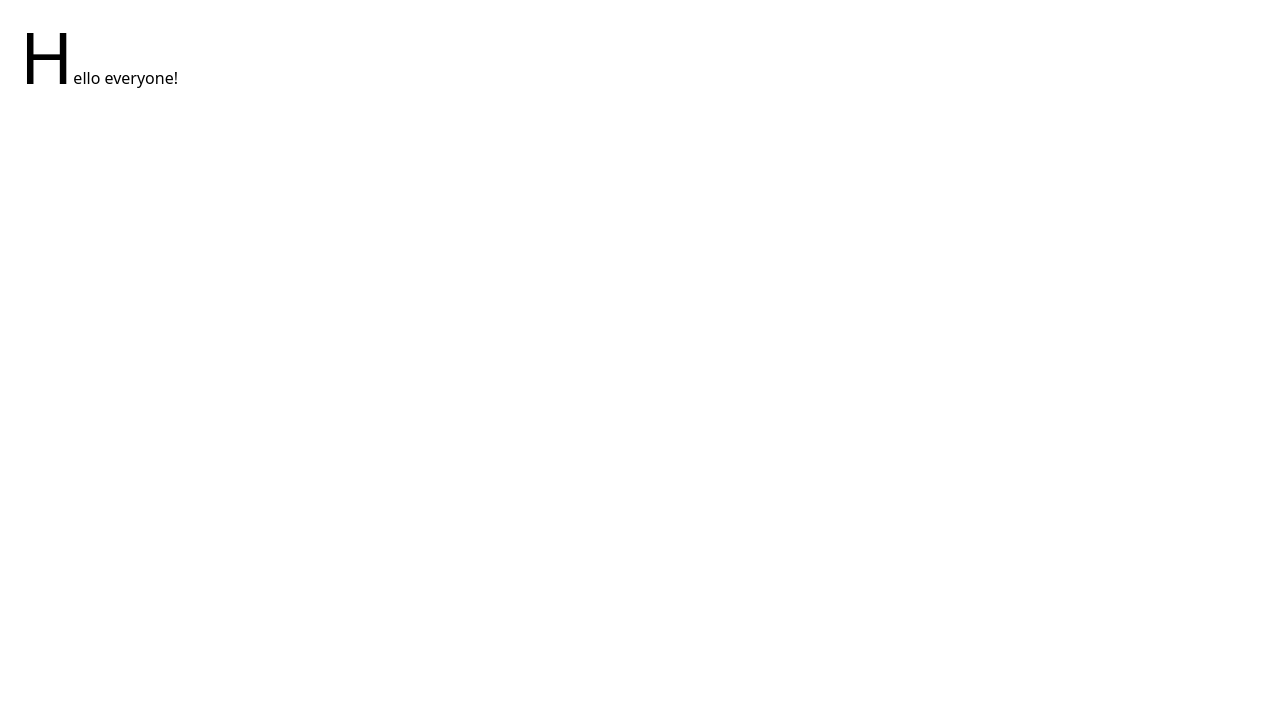
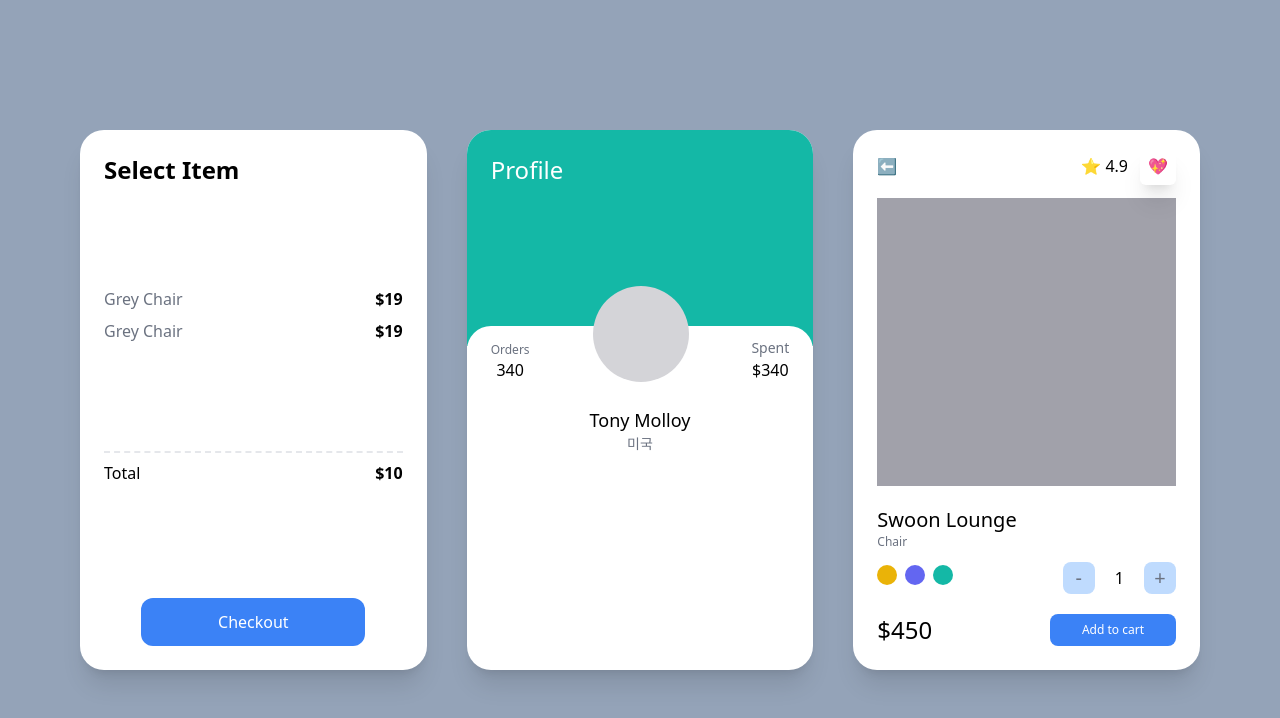
Before and after one commit to namwookyung/carrot-market, a Next.js app: page / in a window 1280 px wide. Shown: the top 718 px of the page. Built offline with nearby package versions, Linux system fonts and the light colour scheme.

Commit message:
tailwindcss_modifiers 학습_24.06.12

```diff
--- a/pages/index.tsx
+++ b/pages/index.tsx
@@ -2,109 +2,81 @@
 
 const Home: NextPage = () => {
   return (
-    // <div className="bg-slate-400 py-20 px-10 grid gap-10 min-h-screen">
-    //   <div className="bg-white p-6 rounded-3xl shadow-xl">
-    //     <span className="font-semibold text-3xl">Select Item</span>
-    //     <ul>
-    //       {[1, 2, 3, 4].map((i) => (
-    //         <div key={i} className="flex justify-between my-2">
-    //           <span className="text-gray-500">Grey Chair</span>
-    //           <span className="font-semibold">$19</span>
-    //         </div>
-    //       ))}
-    //     </ul>
-    //     <ul>
-    //       {["a", "b", "c", ""].map((c, i) => (
-    //         <li className="bg-red-500 py-2 empty:hidden" key={i}>{c}</li>
-    //       ))}
-    //     </ul>
-    //     <div className="flex justify-between mt-2 pt-2 border-t-2 border-dashed">
-    //       <span>Total</span>
-    //       <span className="font-semibold">$10</span>
-    //     </div>
-    //     <button className="mt-5 bg-blue-500 text-white p-3 text-center rounded-xl w-3/4 mx-auto
-    //     hover:bg-teal-500 hover:text-black
-    //     active:bg-yellow-500 focus:bg-red-500">
-    //       Checkout
-    //     </button>
-    //   </div>
-    //   <div className="bg-white overflow-hidden rounded-3xl shadow-xl group">
-    //     <div className="bg-blue-500 p-6 pb-14">
-    //       <span className="text-white text-2xl">Profile</span>
-    //     </div>
-    //     <div className="rounded-3xl p-6 bg-white relative -top-5">
-    //       <div className="flex relative -top-16 items-end justify-between">
-    //         <div className="flex flex-col items-center">
-    //           <span className="text-sm text-gray-500">Orders</span>
-    //           <span className="font-medium">340</span>
-    //         </div>
-    //         <div className="h-24 w-24 bg-zinc-300 rounded-full group-hover:bg-red-300"></div>
-    //         <div className="flex flex-col items-center">
-    //           <span className="text-sm text-gray-500">Spent</span>
-    //           <span className="font-medium">$340</span>
-    //         </div>
-    //       </div>
-    //       <div className="relative flex flex-col items-center -mt-10 -mb-5">
-    //         <span className="text-lg font-medium">Tony Molloy</span>
-    //         <span className="text-sm text-gray-500">미국</span>
-    //       </div>
-    //     </div>
-    //   </div>
-    //   <div className="bg-white p-6 rounded-3xl shadow-xl">
-    //     <div className="flex mb-5 justify-between items-center">
-    //       <span>⬅️</span>
-    //       <div className="space-x-3">
-    //         <span>⭐️ 4.9</span>
-    //         <span className="shadow-xl p-2 rounded-md">💖</span>
-    //       </div>
-    //     </div>
-    //     <div className="bg-zinc-400 h-72 mb-5"></div>
-    //     <div className="flex flex-col">
-    //       <span className="font-medium text-xl">Swoon Lounge</span>
-    //       <span className="text-xs text-gray-500">Chair</span>
-    //       <div className="mt-3 mb-5 flex justify-between items-center">
-    //         <div className="space-x-2">
-    //           <button className="w-5 h-5 rounded-full bg-yellow-500 focus:ring-2 ring-offset-2 ring-yellow-500 transition"></button>
-    //           <button className="w-5 h-5 rounded-full bg-indigo-500 focus:ring-2 ring-offset-2 ring-indigo-500 transition"></button>
-    //           <button className="w-5 h-5 rounded-full bg-teal-500 focus:ring-2 ring-offset-2 ring-teal-500 transition"></button>
-    //         </div>
-    //         <div className="flex items-center space-x-5">
-    //           <button className="rounded-lg bg-blue-200 flex justify-center items-center aspect-square w-8 text-xl text-gray-500">-</button>
-    //           <span>1</span>
-    //           <button className="rounded-lg bg-blue-200 flex justify-center items-center aspect-square w-8 text-xl text-gray-500">+</button>
-    //         </div>
-    //       </div>
-    //       <div className="flex justify-between items-center">
-    //         <span className="font-medium text-2xl">$450</span>
-    //         <button className="bg-blue-500 py-2 px-8 text-center text-xs text-white rounded-lg">Add to cart</button>
-    //       </div>
-    //     </div>
-    //   </div>
-    // </div>
-
-    // <form className="flex flex-col space-y-2 p-5">
-    //   <input
-    //     type="text"
-    //     required
-    //     placeholder="Username"
-    //     className="border p-1 peer border-gray-400 rounded-md"
-    //   />
-    //   <span className="hidden peer-invalid:block peer-invalid:text-red-500">
-    //     This input is invalid
-    //   </span>
-    //   <span className="hidden peer-valid:block peer-valid:text-teal-500">
-    //     Awesome username
-    //   </span>
-    //   <span className="hidden peer-hover:block peer-valid:text-amber-500">
-    //     Hello
-    //   </span>
-    //   <input type="submit" value="Login" className="bg-white" />
-    // </form>
-
-    <div className="flex flex-col space-y-2 p-5">
-      <p className="first-letter:text-7xl first-letter:hover:text-purple-400">
-        Hello everyone!
-      </p>
+    <div className="bg-slate-400 xl:place-content-center py-20 px-20 grid gap-10 lg:grid-col-2 xl:grid-cols-3 min-h-screen">
+      <div className="bg-white flex flex-col justify-between p-6 rounded-3xl shadow-xl">
+        <span className="font-semibold text-2xl">Select Item</span>
+        <ul>
+          <div className="flex justify-between my-2">
+            <span className="text-gray-500">Grey Chair</span>
+            <span className="font-semibold">$19</span>
+          </div>
+          <div className="flex justify-between my-2">
+            <span className="text-gray-500">Grey Chair</span>
+            <span className="font-semibold">$19</span>
+          </div>
+        </ul>
+        <div className="flex justify-between mt-2 pt-2 border-t-2 border-dashed">
+          <span>Total</span>
+          <span className="font-semibold">$10</span>
+        </div>
+        <button className="mt-5 bg-blue-500 text-white p-3 text-center rounded-xl w-3/4 mx-auto
+        hover:bg-teal-500 hover:text-black
+        active:bg-yellow-500 focus:bg-red-500">
+          Checkout
+        </button>
+      </div>
+      <div className="bg-white overflow-hidden rounded-3xl shadow-xl group">
+        <div className="portrait:bg-indigo-600 landscape:bg-teal-500 p-6 pb-14 xl:pb-40">
+          <span className="text-white text-2xl">Profile</span>
+        </div>
+        <div className="rounded-3xl p-6 bg-white relative -top-5">
+          <div className="flex relative -top-16 items-end justify-between">
+            <div className="flex flex-col items-center">
+              <span className="text-xs text-gray-500">Orders</span>
+              <span className="font-medium">340</span>
+            </div>
+            <div className="h-24 w-24 bg-zinc-300 rounded-full group-hover:bg-red-300"></div>
+            <div className="flex flex-col items-center">
+              <span className="text-sm text-gray-500">Spent</span>
+              <span className="font-medium">$340</span>
+            </div>
+          </div>
+          <div className="relative flex flex-col items-center -mt-10 -mb-5">
+            <span className="text-lg font-medium">Tony Molloy</span>
+            <span className="text-sm text-gray-500">미국</span>
+          </div>
+        </div>
+      </div>
+      <div className="bg-white p-6 rounded-3xl shadow-xl lg:col-span-2 xl:col-span-1">
+        <div className="flex mb-5 justify-between items-center">
+          <span>⬅️</span>
+          <div className="space-x-3">
+            <span>⭐️ 4.9</span>
+            <span className="shadow-xl p-2 rounded-md">💖</span>
+          </div>
+        </div>
+        <div className="bg-zinc-400 h-72 mb-5"></div>
+        <div className="flex flex-col">
+          <span className="font-medium text-xl">Swoon Lounge</span>
+          <span className="text-xs text-gray-500">Chair</span>
+          <div className="mt-3 mb-5 flex justify-between items-center">
+            <div className="space-x-2">
+              <button className="w-5 h-5 rounded-full bg-yellow-500 focus:ring-2 ring-offset-2 ring-yellow-500 transition"></button>
+              <button className="w-5 h-5 rounded-full bg-indigo-500 focus:ring-2 ring-offset-2 ring-indigo-500 transition"></button>
+              <button className="w-5 h-5 rounded-full bg-teal-500 focus:ring-2 ring-offset-2 ring-teal-500 transition"></button>
+            </div>
+            <div className="flex items-center space-x-5">
+              <button className="rounded-lg bg-blue-200 flex justify-center items-center aspect-square w-8 text-xl text-gray-500">-</button>
+              <span>1</span>
+              <button className="rounded-lg bg-blue-200 flex justify-center items-center aspect-square w-8 text-xl text-gray-500">+</button>
+            </div>
+          </div>
+          <div className="flex justify-between items-center">
+            <span className="font-medium text-2xl">$450</span>
+            <button className="bg-blue-500 py-2 px-8 text-center text-xs text-white rounded-lg">Add to cart</button>
+          </div>
+        </div>
+      </div>
     </div>
   );
 }
```
